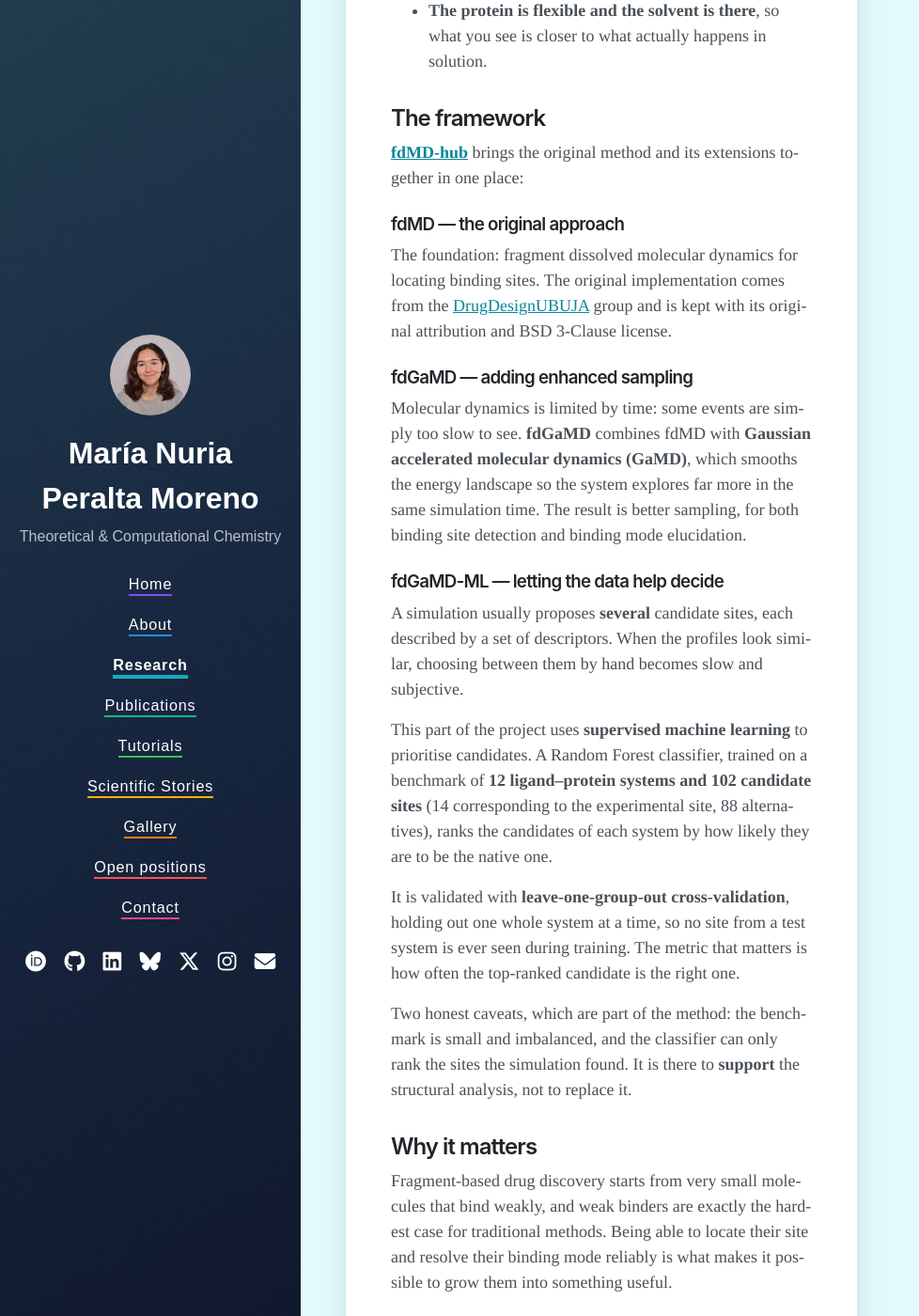
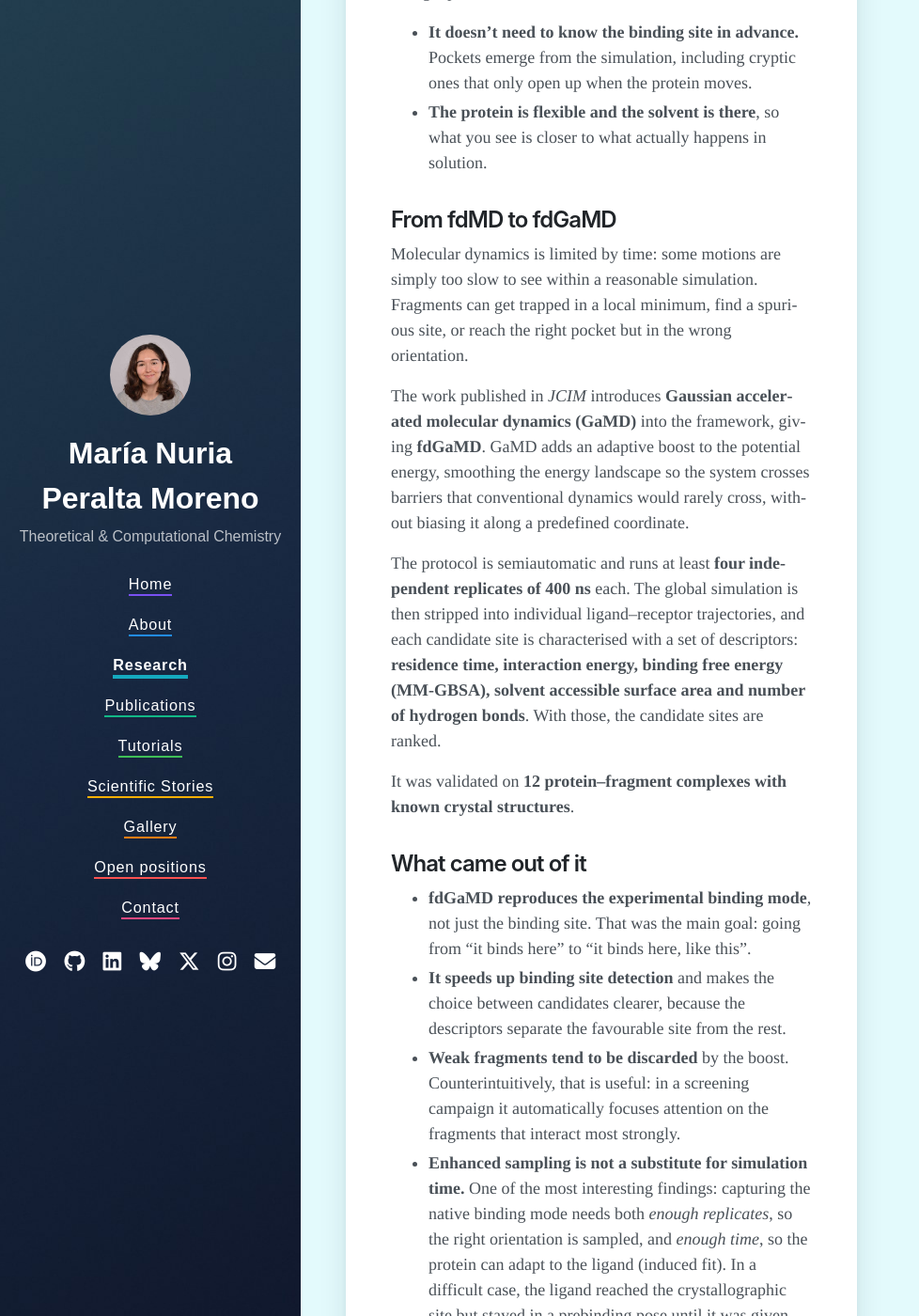
Before and after one commit to Peralta-Moreno-MN/peralta-moreno-mn.github.io, a Jekyll site: the page built from pages/projects/fdmd.md, in a window 1280 px wide and 1400 px high, scrolled down 899 px. Shown: the whole window at 94% size, without its empty margins (0-978 px from the left). Built offline with Jekyll 4.4.1, drawn with Linux system fonts in a browser that asks for light colours; nearby versions of some CDN libraries; some of the changed text lies outside the part shown.

Commit message:
Expand the fdMD project page with details from the JCIM paper

```diff
--- a/pages/projects/fdmd.md
+++ b/pages/projects/fdmd.md
@@ -8,85 +8,94 @@ provisional: true
 
 <p class="gallery-breadcrumb"><a href="{{ '/research/' | relative_url }}">&larr; Research</a></p>
 
-Before you can design a drug, you need to answer two questions: **where** does a molecule bind
-to its target, and **how** does it sit there? Get those wrong, and everything built on top of
-them is wrong too.
+Before you can turn a small molecule into a drug, you need to answer two questions: **where**
+does it bind to its target, and **how** does it sit there? Get those wrong, and everything built
+on top of them is wrong too.
 
-**Fragment dissolved Molecular Dynamics (fdMD)** answers both with a simple but powerful idea:
+**Fragment dissolved Molecular Dynamics (fdMD)** answers them with a simple but powerful idea:
 instead of asking a computer to guess one pose in one pocket, let many copies of the molecule
 explore the whole protein at once, and see where they choose to stay.
 
 ## How it works
 
-In an fdMD simulation, **many copies of the same ligand or fragment are dissolved around the
-target protein** and left to move freely in a molecular dynamics simulation. The copies compete
-for the protein surface, and over time they gather in the places that really can accommodate
-them.
+In an fdMD simulation, the target protein is solvated in water together with **many copies of
+the same fragment**, which are then free to move. The copies explore the whole surface and
+compete for it, so a single simulation yields as many ligand–receptor trajectories as there are
+copies in the box. One technical detail makes this possible: a repulsive Lennard-Jones term is
+added to the central atom of the fragments, which stops them from clumping together, one of the
+classic problems of multiple-copy simulations.
 
-This competitive, multi-copy setup has two advantages over docking a single molecule into a
-single pocket:
+This has two advantages over docking a single molecule into a single pocket:
 
 - **It doesn't need to know the binding site in advance.** Pockets emerge from the simulation,
-  including ones that are only visible when the protein moves.
+  including cryptic ones that only open up when the protein moves.
 - **The protein is flexible and the solvent is there**, so what you see is closer to what
   actually happens in solution.
 
-## The framework
+## From fdMD to fdGaMD
+
+Molecular dynamics is limited by time: some motions are simply too slow to see within a
+reasonable simulation. Fragments can get trapped in a local minimum, find a spurious site, or
+reach the right pocket but in the wrong orientation.
+
+The work published in *JCIM* introduces **Gaussian accelerated molecular dynamics (GaMD)** into
+the framework, giving **fdGaMD**. GaMD adds an adaptive boost to the potential energy, smoothing
+the energy landscape so the system crosses barriers that conventional dynamics would rarely
+cross, without biasing it along a predefined coordinate.
+
+The protocol is semiautomatic and runs at least **four independent replicates of 400 ns** each.
+The global simulation is then stripped into individual ligand–receptor trajectories, and each
+candidate site is characterised with a set of descriptors: **residence time, interaction energy,
+binding free energy (MM-GBSA), solvent accessible surface area and number of hydrogen bonds**.
+With those, the candidate sites are ranked.
+
+It was validated on **12 protein–fragment complexes with known crystal structures**.
+
+## What came out of it
+
+- **fdGaMD reproduces the experimental binding mode**, not just the binding site. That was the
+  main goal: going from "it binds here" to "it binds here, like this".
+- **It speeds up binding site detection** and makes the choice between candidates clearer,
+  because the descriptors separate the favourable site from the rest.
+- **Weak fragments tend to be discarded** by the boost. Counterintuitively, that is useful: in a
+  screening campaign it automatically focuses attention on the fragments that interact most
+  strongly.
+- **Enhanced sampling is not a substitute for simulation time.** One of the most interesting
+  findings: capturing the native binding mode needs both *enough replicates*, so the right
+  orientation is sampled, and *enough time*, so the protein can adapt to the ligand (induced
+  fit). In a difficult case, the ligand reached the crystallographic site but stayed in a
+  prebinding pose until it was given longer. Protocols based on many very short simulations will
+  struggle with complex systems.
+- **A promising route to cryptic and allosteric pockets**, precisely because the protein is
+  explored so thoroughly.
+
+An honest open question, stated in the paper: unbinding events are observed for weak fragments,
+but not for ligands that have settled correctly into the experimental site. Selectively
+accelerating the protein–ligand interaction is one possible direction for future development.
+
+## Code
 
 [**fdMD-hub**](https://github.com/Peralta-Moreno-MN/fdMD-hub) brings the original method and its
-extensions together in one place:
+extensions together in one repository, under a BSD 3-Clause license:
 
-### fdMD — the original approach
+- **`fdMD/`** — the original approach, from
+  [DrugDesignUBUJA](https://github.com/DrugDesignUBUJA/fdMD), with its original attribution
+  (copyright © 2019 Jaime Rubio Martínez).
+- **`fdGaMD/`** — the Gaussian accelerated version published in *JCIM*, also available at
+  [DrugDesignUBUJA/fdGaMD](https://github.com/DrugDesignUBUJA/fdGaMD).
+- **`fdGaMD-ML/`** — work in progress: **machine learning to prioritise candidate sites**. A
+  Random Forest classifier, trained on a benchmark of 12 ligand–protein systems and 102 candidate
+  sites (14 native, 88 alternatives) and validated by leaving one whole system out at a time,
+  ranks the candidates of each system instead of relying on reading every descriptor by hand. It
+  is an exploratory study on a small, imbalanced dataset, and it can only rank the sites the
+  simulation found: it supports the structural analysis, it does not replace it.
 
-The foundation: fragment dissolved molecular dynamics for locating binding sites. The original
-implementation comes from the [DrugDesignUBUJA](https://github.com/DrugDesignUBUJA) group and is
-kept with its original attribution and BSD 3-Clause license.
-
-### fdGaMD — adding enhanced sampling
-
-Molecular dynamics is limited by time: some events are simply too slow to see. **fdGaMD**
-combines fdMD with **Gaussian accelerated molecular dynamics (GaMD)**, which smooths the energy
-landscape so the system explores far more in the same simulation time. The result is better
-sampling, for both binding site detection and binding mode elucidation.
-
-### fdGaMD-ML — letting the data help decide
-
-A simulation usually proposes **several** candidate sites, each described by a set of
-descriptors. When the profiles look similar, choosing between them by hand becomes slow and
-subjective.
-
-This part of the project uses **supervised machine learning** to prioritise candidates. A Random
-Forest classifier, trained on a benchmark of **12 ligand–protein systems and 102 candidate sites**
-(14 corresponding to the experimental site, 88 alternatives), ranks the candidates of each system
-by how likely they are to be the native one.
-
-It is validated with **leave-one-group-out cross-validation**, holding out one whole system at a
-time, so no site from a test system is ever seen during training. The metric that matters is how
-often the top-ranked candidate is the right one.
-
-Two honest caveats, which are part of the method: the benchmark is small and imbalanced, and the
-classifier can only rank the sites the simulation found. It is there to **support** the
-structural analysis, not to replace it.
-
-## Why it matters
-
-Fragment-based drug discovery starts from very small molecules that bind weakly, and weak binders
-are exactly the hardest case for traditional methods. Being able to locate their site and resolve
-their binding mode reliably is what makes it possible to grow them into something useful.
-
-<!-- ✏️ Add here, if you want: which targets you have applied it to, and what came out of it. -->
+Simulations are run with AMBER and AmberTools.
 
 ## Publication
 
-**Peralta-Moreno, M. N.**; Granadino-Roldán, J. M.; Santos Tomas, M.; Rubio-Martinez, J.
+**Peralta-Moreno, M. N.**; Granadino-Roldán, J. M.; Santos Tomas, M.; Rubio-Martinez, J.\*
 Boosting Drug Discovery: Expanding the Applicability of Fragment Dissolved Molecular Dynamics to
 Accelerate Binding Mode Elucidation. *Journal of Chemical Information and Modeling* **2025**,
 65 (23), 12879–12893. [doi:10.1021/acs.jcim.5c02122](https://doi.org/10.1021/acs.jcim.5c02122)
-
-## Code
-
-[**fdMD-hub** on GitHub](https://github.com/Peralta-Moreno-MN/fdMD-hub) — BSD 3-Clause License.
-The repository is being assembled and documented progressively, and each method has its own
-directory with its documentation, requirements and citation instructions.
-
-The original fdMD implementation is copyright © 2019 Jaime Rubio Martínez.
+(open access)
```
